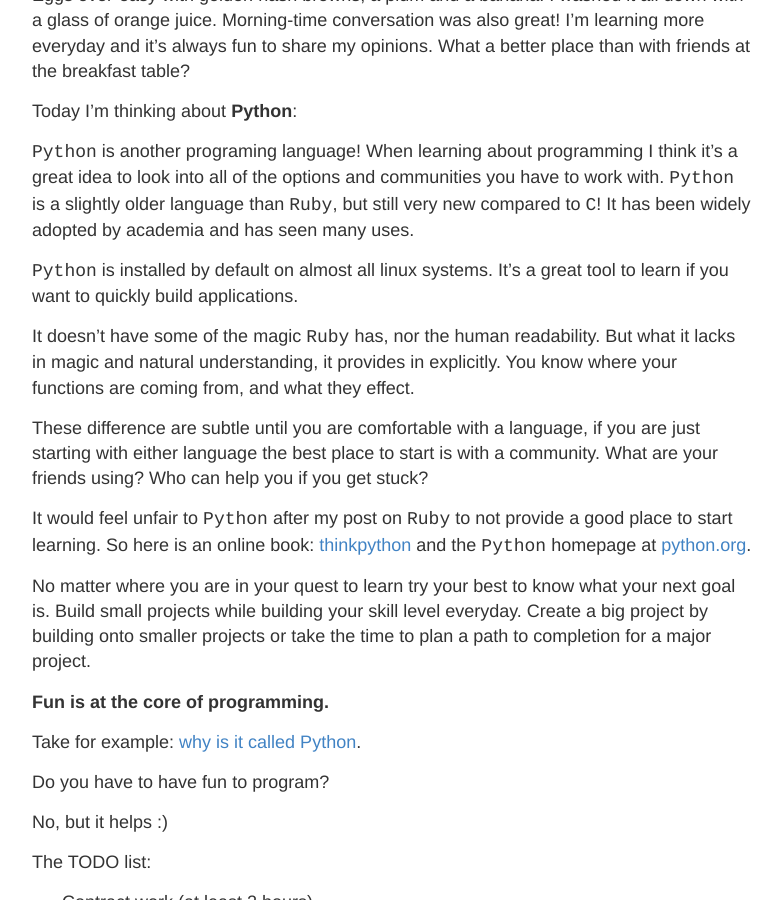
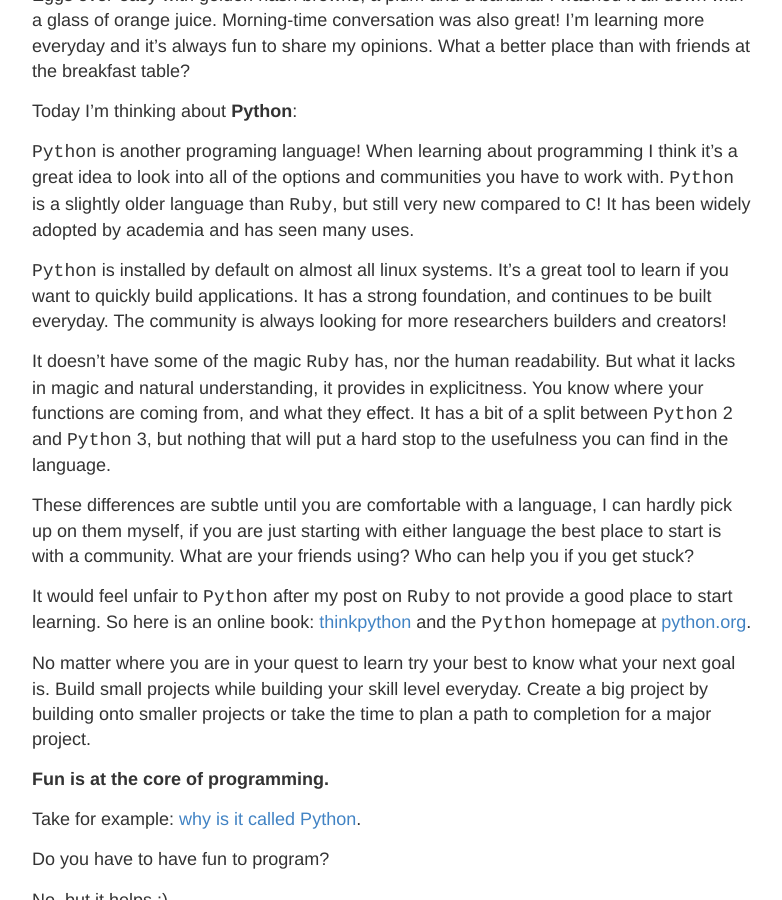
Before and after one commit to qst0/cerealize.me, a Jekyll site: the page built from _posts/2017-6-21-18.md, in a window 1280 px wide and 900 px high, scrolled down 791 px. Shown: the whole window, without its empty margins (248-1030 px from the left). Built offline with Jekyll 4.4.1, drawn with Linux system fonts in a browser that asks for light colours.

Commit message:
reread edits 2016-6-21

```diff
--- a/_posts/2017-6-21-18.md
+++ b/_posts/2017-6-21-18.md
@@ -20,12 +20,16 @@
 
 `Python` is installed by default on almost all linux systems.
 It's a great tool to learn if you want to quickly build applications.
+It has a strong foundation, and continues to be built everyday.
+The community is always looking for more researchers builders and creators!
 
 It doesn't have some of the magic `Ruby` has, nor the human readability.
-But what it lacks in magic and natural understanding, it provides in explicitly.
+But what it lacks in magic and natural understanding, it provides in explicitness.
 You know where your functions are coming from, and what they effect.
+It has a bit of a split between `Python` 2 and `Python` 3, but nothing that will put a hard stop to the usefulness you can find in the language.
 
-These difference are subtle until you are comfortable with a language,
+These differences are subtle until you are comfortable with a language,
+I can hardly pick up on them myself,
 if you are just starting with either language the best place to start is with a community. What are your friends using? Who can help you if you get stuck?
 
 It would feel unfair to `Python` after my post on `Ruby`
```
